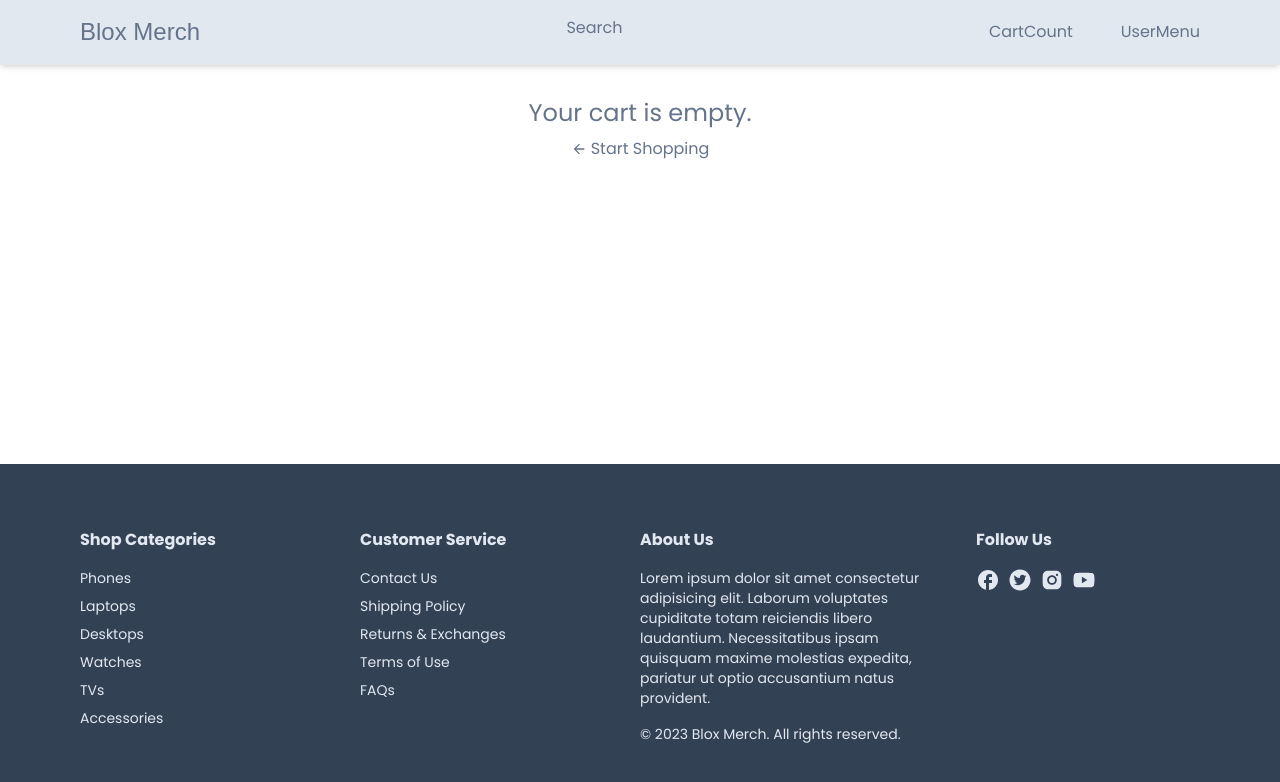
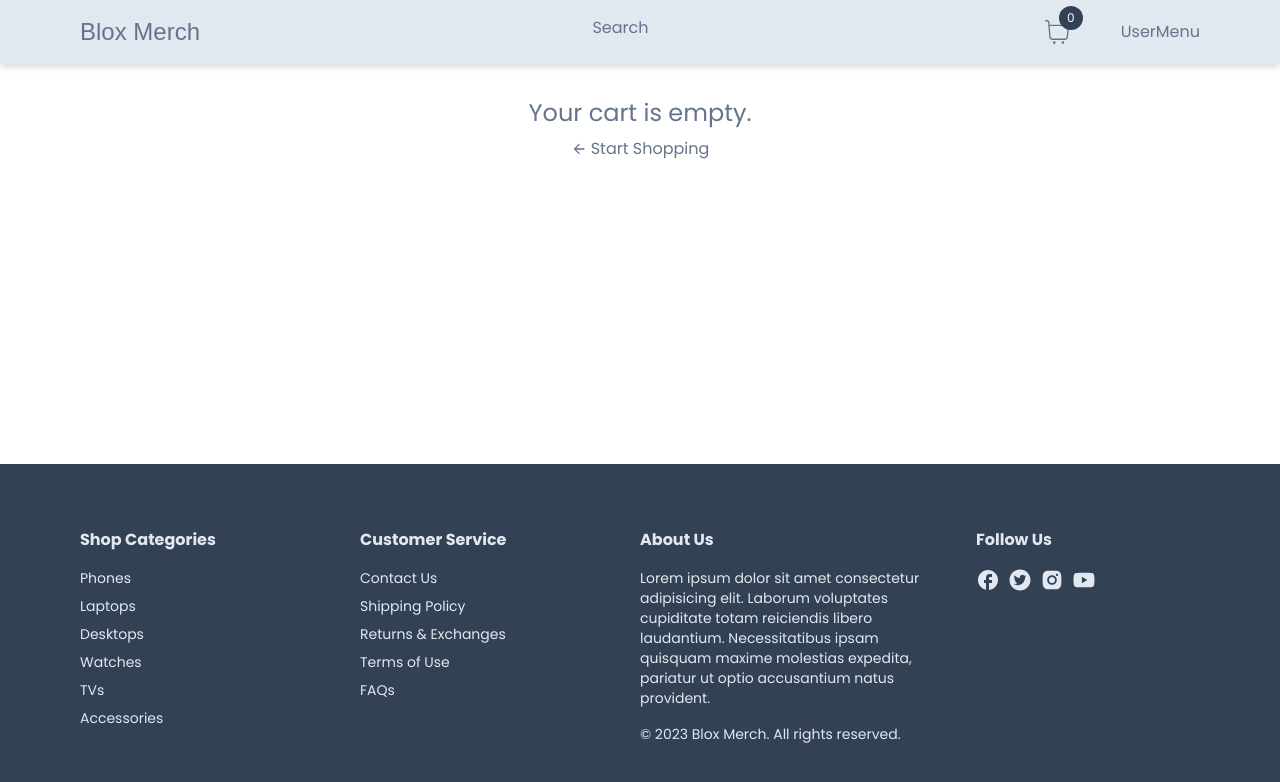
Before and after one commit to TEMIYORES/Blox-Merch, a Next.js app: page /cart in a window 1280 px wide. Shown: the top 782 px of the page. Built offline with nearby package versions, Linux system fonts and the light colour scheme; a web font is replaced by a local one.

Commit message:
cart Icon added

```diff
--- a/app/cart/CartClient.tsx
+++ b/app/cart/CartClient.tsx
@@ -1,7 +1,7 @@
 "use client";
 import { useCart } from "@/hooks/useCart";
 import Link from "next/link";
-import React, { useEffect, useState } from "react";
+import React from "react";
 import { MdArrowBack } from "react-icons/md";
 import Heading from "../components/Heading";
 import Button from "../components/Button";
@@ -9,31 +9,8 @@
 import { formatPrice } from "@/utils/formatPrice";
 
 const CartClient = () => {
-  const { cartProducts, handleClearCart } = useCart();
-  const [cartTotalAmount, setCartTotalAmount] = useState(0);
-  const [cartTotalQty, setCartTotalQty] = useState(0);
+  const { cartProducts, handleClearCart, cartTotalAmount } = useCart();
 
-  useEffect(() => {
-    const getTotal = () => {
-      if (cartProducts) {
-        const { total, qty } = cartProducts?.reduce(
-          (acc, product) => {
-            const totalAmount = product.price * product.quantity;
-            acc.total += totalAmount;
-            acc.qty += product.quantity;
-            return acc;
-          },
-          {
-            total: 0,
-            qty: 0,
-          }
-        );
-        setCartTotalAmount(total);
-        setCartTotalQty(qty);
-      }
-    };
-    getTotal();
-  }, [cartProducts]);
   if (!cartProducts || cartProducts.length === 0) {
     return (
       <div className="flex flex-col items-center">
--- /dev/null
+++ b/app/components/nav/CartCount.tsx
@@ -0,0 +1,23 @@
+"use client";
+import { useCart } from "@/hooks/useCart";
+import { useRouter } from "next/navigation";
+import React from "react";
+import { CiShoppingCart } from "react-icons/ci";
+
+const CartCount = () => {
+  const router = useRouter();
+  const { cartTotalQty } = useCart();
+  return (
+    <div
+      className="relative cursor-pointer"
+      onClick={() => router.push("/cart")}
+    >
+      <CiShoppingCart size={32} />
+      <span className="absolute top-[-10px] right-[-10px] bg-slate-700 text-white h-6 w-6 rounded-full flex items-center justify-center text-xs">
+        {cartTotalQty}
+      </span>
+    </div>
+  );
+};
+
+export default CartCount;
--- a/app/components/nav/Navbar.tsx
+++ b/app/components/nav/Navbar.tsx
@@ -1,6 +1,7 @@
 import Link from "next/link";
 import Container from "../Container";
 import { Redressed } from "next/font/google";
+import CartCount from "./CartCount";
 
 const redressed = Redressed({ subsets: ["latin"], weight: ["400"] });
 const Navbar = () => {
@@ -17,7 +18,7 @@
             </Link>
             <div className="hidden md:block">Search</div>
             <div className="flex items-center gap-8 md:gap-12">
-              <div>CartCount</div>
+              <CartCount />
               <div>UserMenu</div>
             </div>
           </div>
--- a/hooks/useCart.tsx
+++ b/hooks/useCart.tsx
@@ -10,6 +10,7 @@
 
 type CartContextType = {
   cartTotalQty: number;
+  cartTotalAmount:number;
   cartProducts: cartProductType[] | null;
   handleAddProductToCart: (product: cartProductType) => void;
   handleRemoveProductFromCart: (product: cartProductType) => void;
@@ -25,6 +26,7 @@
 };
 
 export const CartContextProvider = (props: PropsType) => {
+  const [cartTotalAmount, setCartTotalAmount] = useState(0);
   const [cartTotalQty, setCartTotalQty] = useState(0);
   const [cartProducts, setCartProducts] = useState<cartProductType[] | null>(
     null
@@ -34,6 +36,29 @@
     const parseProducts: cartProductType[] | null = JSON.parse(getProducts);
     setCartProducts(parseProducts);
   }, []);
+
+
+  useEffect(() => {
+    const getTotal = () => {
+      if (cartProducts) {
+        const { total, qty } = cartProducts?.reduce(
+          (acc, product) => {
+            const totalAmount = product.price * product.quantity;
+            acc.total += totalAmount;
+            acc.qty += product.quantity;
+            return acc;
+          },
+          {
+            total: 0,
+            qty: 0,
+          }
+        );
+        setCartTotalAmount(total);
+        setCartTotalQty(qty);
+      }
+    };
+    getTotal();
+  }, [cartProducts]);
   const handleAddProductToCart = useCallback((product: cartProductType) => {
     let updatedCart;
     setCartProducts((prev) => {
@@ -108,6 +133,7 @@
   }, [cartProducts]);
   const value = {
     cartTotalQty,
+    cartTotalAmount,
     cartProducts,
     handleAddProductToCart,
     handleRemoveProductFromCart,
```
